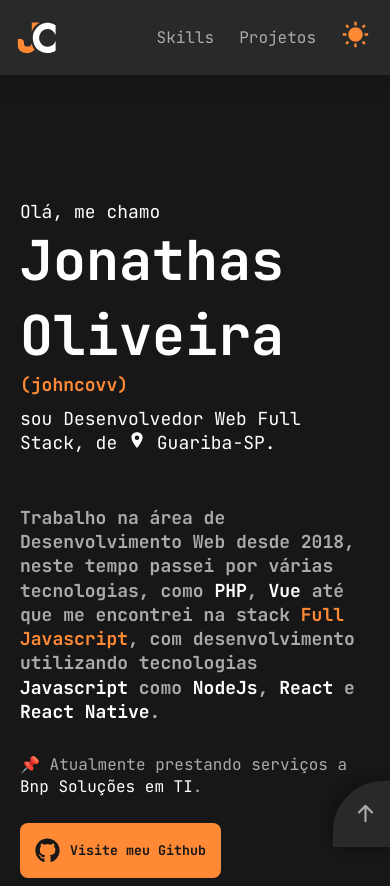
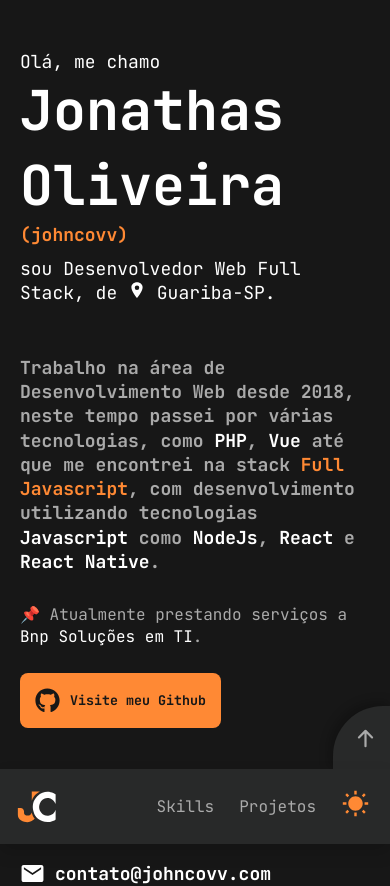
Before and after one commit to johncovv/portfolio, a React (Create React App) app: page / in a window 390 px wide. Shown: the top 886 px of the page. Built offline with nearby package versions, Linux system fonts and the light colour scheme.

Commit message:
Updating header to be fixed on bottom on mobile mode

```diff
--- a/src/core/BackToTop/styles.ts
+++ b/src/core/BackToTop/styles.ts
@@ -16,7 +16,12 @@ export const Content = styled.div`
 	transition: background-color 200ms;
 	cursor: pointer;
 
-	&:hover {
+	&:active {
 		background-color: ${({ theme }) => shade(0.2, theme.background.secondary)};
 	}
+
+	/* mobile */
+	@media screen and (max-width: 409px) {
+		bottom: calc(-3px + 75px);
+	}
 `;
--- a/src/core/Header/styles.ts
+++ b/src/core/Header/styles.ts
@@ -6,7 +6,7 @@ import { ReactComponent as LogoSvg } from '../../assets/static/extended-logo.svg
 import { ReactComponent as MobileLogoSvg } from '../../assets/static/small-logo.svg';
 
 export const Content = styled.header`
-	position: sticky;
+	position: fixed;
 	top: 0;
 	left: 0;
 	right: 0;
@@ -15,6 +15,12 @@ export const Content = styled.header`
 	background: ${({ theme }) => theme.background.secondary};
 	box-shadow: 0 0.5rem 1rem rgba(0, 0, 0, 0.15);
 	height: 75px;
+
+	/* mobile */
+	@media screen and (max-width: 409px) {
+		top: auto;
+		bottom: 0;
+	}
 `;
 
 export const Container = styled.div`
--- a/src/pages/Dashboard/index.tsx
+++ b/src/pages/Dashboard/index.tsx
@@ -66,14 +66,14 @@ const Dashboard: React.FunctionComponent = () => {
 			<SocialMedias style={{ marginTop: 15 }} />
 
 			{/* skills */}
-			<Title style={{ paddingTop: 130 }} id="skills">
+			<Title paddingTop={130} id="skills">
 				Skills
 			</Title>
 
 			<Skills />
 
 			{/* projects */}
-			<Title style={{ paddingTop: 130 }} id="projects">
+			<Title paddingTop={130} id="projects">
 				Projetos
 			</Title>
 
--- a/src/pages/Dashboard/styles/index.ts
+++ b/src/pages/Dashboard/styles/index.ts
@@ -1,4 +1,4 @@
-import styled from 'styled-components';
+import styled, { css } from 'styled-components';
 
 import ReactMarkdown from 'react-markdown';
 
@@ -53,11 +53,23 @@ export const About = styled.p`
 	}
 `;
 
-export const Title = styled.p`
+type ITitleProps = {
+	paddingTop?: number;
+	marginTop?: number;
+};
+
+export const Title = styled.p<ITitleProps>`
 	font-family: 'JetBrains Mono', monospace;
 	font-weight: 700;
-	margin-top: 25px;
 	font-size: 22px;
+
+	padding-top: ${(props) => `${props.paddingTop}px` ?? 0};
+	margin-top: ${(props) => `${props.marginTop}px` ?? '25px'};
+
+	/* mobile */
+	@media screen and (max-width: 409px) {
+		padding-top: 4rem !important;
+	}
 `;
 
 export const OthersItem = styled(ReactMarkdown)`
--- a/src/styles/global.styles.ts
+++ b/src/styles/global.styles.ts
@@ -36,6 +36,16 @@ export default createGlobalStyle`
 			border-top-left-radius: 0.5rem;
 			border-bottom-left-radius: 0.5rem;
 		}
+
+		#root {
+			padding-top: 75px;
+
+			/* mobile */
+			@media screen and (max-width: 409px) {
+				padding-top: 0px;
+				padding-bottom: 75px;
+			}
+		}
 	}
 
 	body, button, a {
@@ -59,8 +69,10 @@ export default createGlobalStyle`
 
 export const AppContainer = styled.div`
 	padding: calc(50px + 75px) 20px 0;
-	@media (min-width: 1024px) {
-		padding: calc(50px + 75px) 20px 0;
+
+	/* mobile */
+	@media screen and (max-width: 409px) {
+		padding: calc(50px) 20px 0 !important;
 	}
 
 	/* center container */
```
